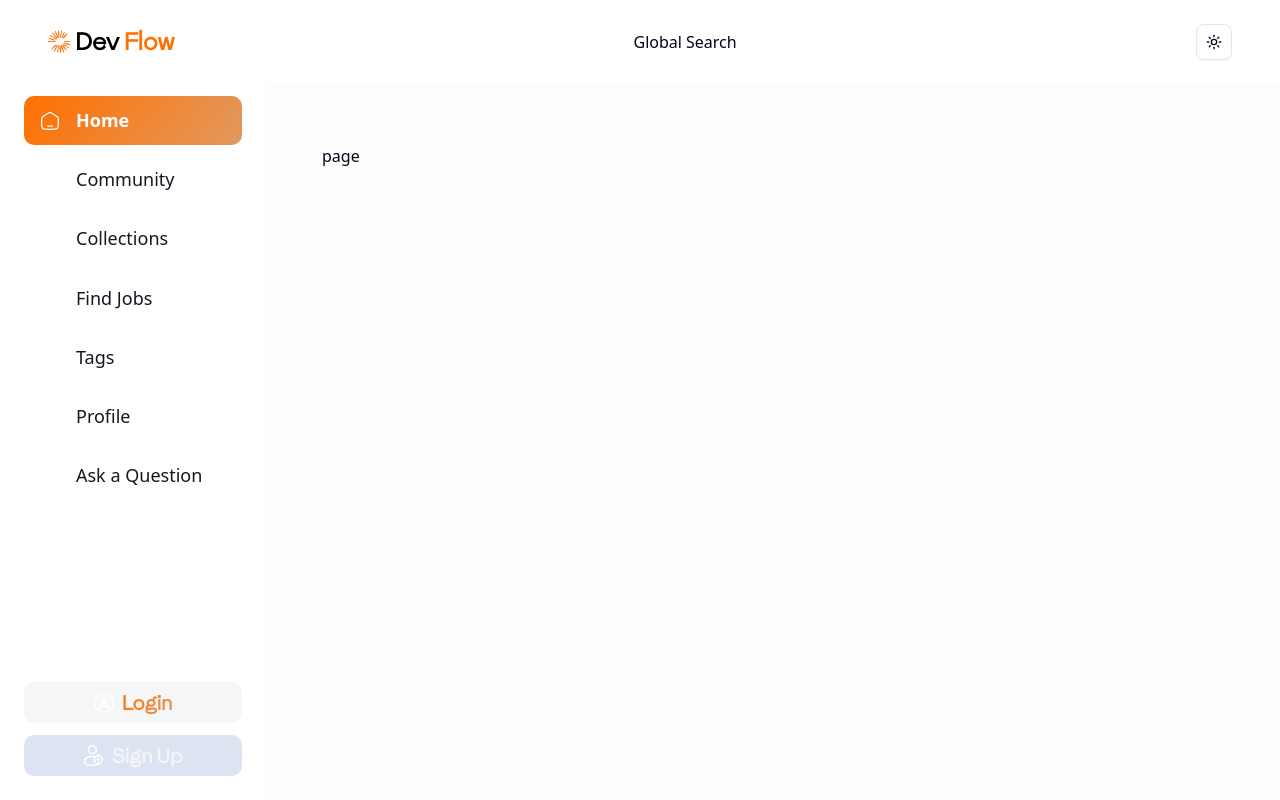
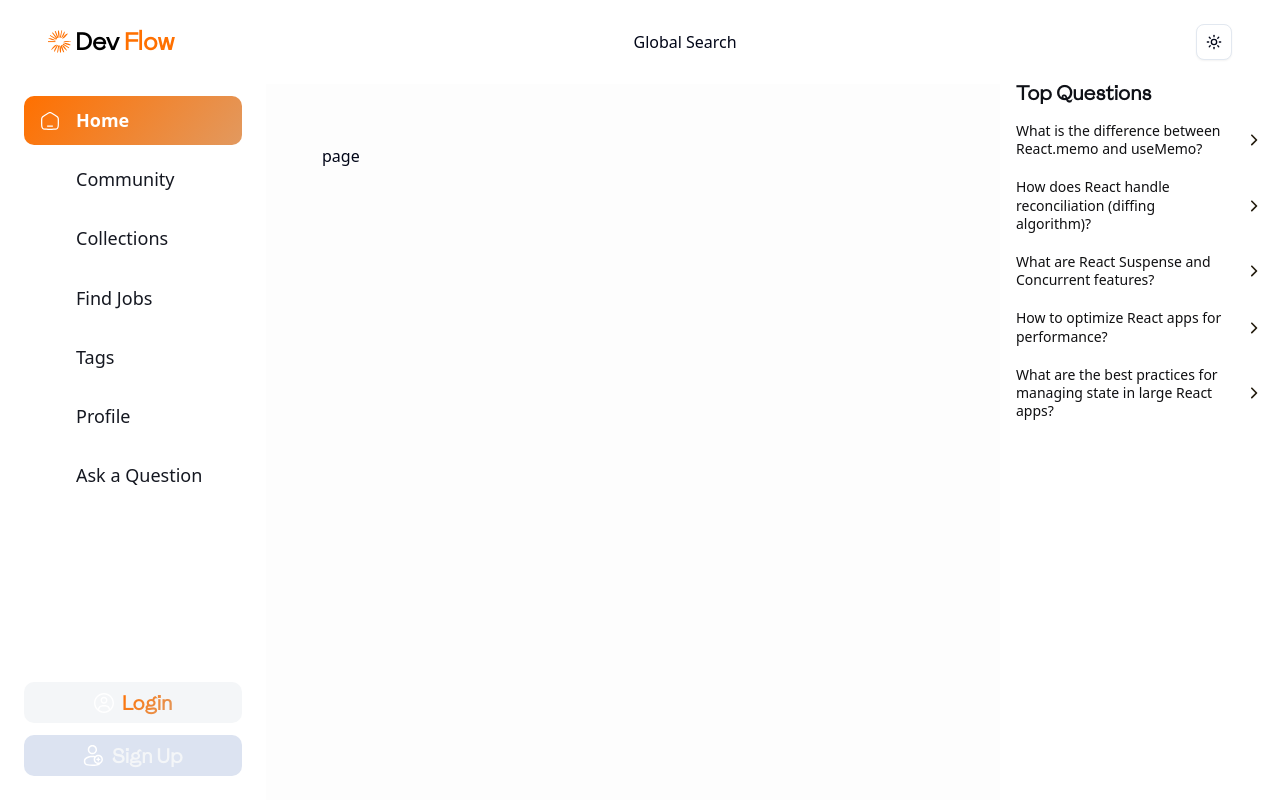
Before and after one commit to DivyanshuSindhu09/AI-FLOW, a Next.js app: page / in a window 1280 px wide. Built offline with nearby package versions, Linux system fonts and the light colour scheme; no server answers.

Commit message:
intplementing right side bar

```diff
--- a/app/(dashboard)/layout.tsx
+++ b/app/(dashboard)/layout.tsx
@@ -1,5 +1,6 @@
 import LeftSideBar from '@/components/navigation/LeftSideBar'
 import Navbar from '@/components/navigation/navbar'
+import RightSideBar from '@/components/navigation/RightSideBar'
 import React, { ReactNode } from 'react'
 
 const RootLayout = ({children} : {children : ReactNode}) => {
@@ -14,6 +15,7 @@ const RootLayout = ({children} : {children : ReactNode}) => {
         <section className='flex min-h-screen flex-1 flex-col px-6 pb-6 pt-36 max-md:pb-14 sm:px-14'>
           <div className='mx-auto w-full max-w-5xl'> {children} </div>
         </section>
+        <RightSideBar/>
       </div>
     </main>
   )
--- /dev/null
+++ b/components/navigation/RightSideBar.tsx
@@ -0,0 +1,53 @@
+import ROUTES from "@/constants/routes";
+import Image from "next/image";
+import Link from "next/link";
+import React from "react";
+
+const RightSideBar = () => {
+  const hotQuestions = [
+    {
+      _id: "1",
+      title: "What is the difference between React.memo and useMemo?",
+    },
+    {
+      _id: "2",
+      title: "How does React handle reconciliation (diffing algorithm)?",
+    },
+    { _id: "3", title: "What are React Suspense and Concurrent features?" },
+    { _id: "4", title: "How to optimize React apps for performance?" },
+    {
+      _id: "5",
+      title:
+        "What are the best practices for managing state in large React apps?",
+    },
+  ];
+  return (
+    <section className="pt-20 h-screen w-[280px] flex overflow-y-auto p-4 max-sm:hidden max-md:hidden custon-scrollbar sticky right-0 top-0 background-light900_dark200">
+      <div>
+        <h3 className="h3-bold font-absans text-dark200_light900">
+          Top Questions
+        </h3>
+        <div className="mt-4 flex w-full flex-col gap-[20px]">
+          {hotQuestions.map(({ _id, title }) => (
+            <Link
+              href={ROUTES.PROFILE(_id)}
+              key={_id}
+              className="cursor-pointer flex items-center justify-between gap-4"
+            >
+              <p className="body-medium text-dark500_light700"> {title} </p>
+              <Image
+                src="/icons/chevron-right.svg"
+                alt="Chevron"
+                width={20}
+                height={20}
+                className="invert-colors"
+              />
+            </Link>
+          ))}
+        </div>
+      </div>
+    </section>
+  );
+};
+
+export default RightSideBar;
--- a/constants/routes.ts
+++ b/constants/routes.ts
@@ -1,7 +1,8 @@
 const ROUTES = {
     HOME : '/',
     SIGN_IN : '/sign-in',
-    SIGN_UP : '/sign-up'
+    SIGN_UP : '/sign-up',
+    PROFILE : (id : string) => `/profile/${id}`
 }
 
 export default ROUTES;
```
